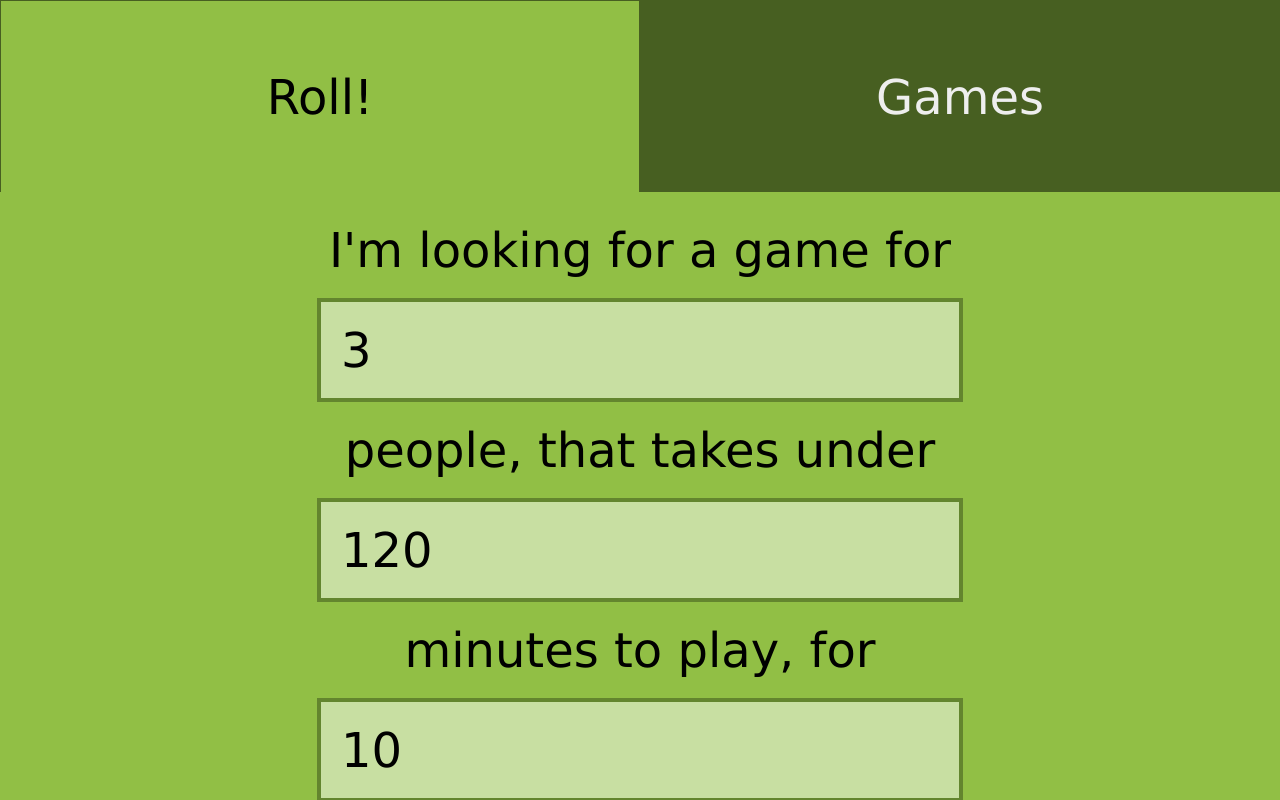
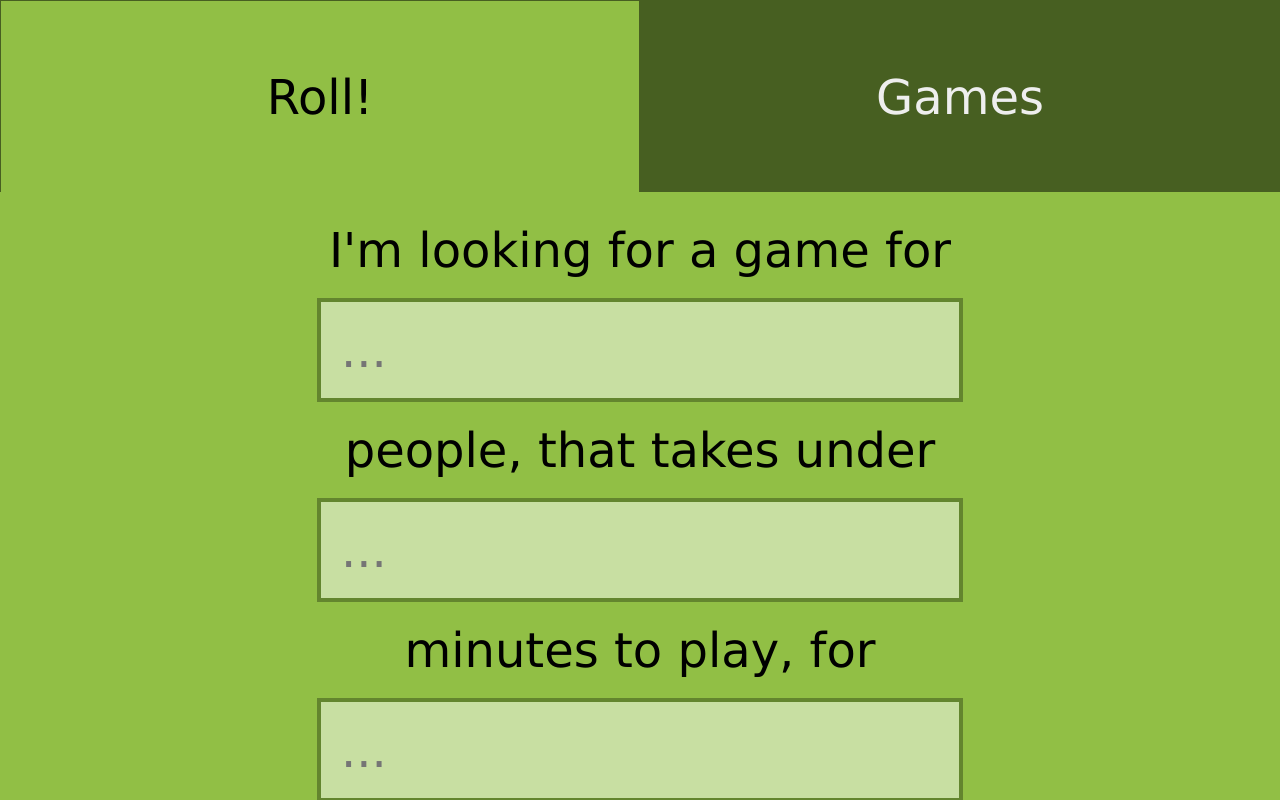
Before and after one commit to Jeff2Jeff/boardgame_app, a website: page public/index.html in a window 1280 px wide. Drawn offline with Linux system fonts and the light colour scheme.

Commit message:
Fixed 'box missing' image, removed roll defaults

```diff
--- a/public/index.html
+++ b/public/index.html
@@ -170,11 +170,11 @@
                             <!-- form to enter search params -->
                             <form id="roll_form" class="game_roll_form" autocomplete="off">
                                 <div>I'm looking for a game for</div>
-                                <input id="roll_player_num" type="number" required placeholder="..." value="3">
+                                <input id="roll_player_num" type="number" required placeholder="...">
                                 <div>people, that takes under</div>
-                                <input id="roll_duration_max" type="number" required placeholder="..." value="120">
+                                <input id="roll_duration_max" type="number" required placeholder="...">
                                 <div>minutes to play, for</div>
-                                <input id="roll_player_age_min" type="number" required placeholder="..." value="10">
+                                <input id="roll_player_age_min" type="number" required placeholder="...">
                                 <div>years and older.</div>
                             </form>
                         </div>
--- a/public/scripts/game_object.js
+++ b/public/scripts/game_object.js
@@ -1,5 +1,5 @@
-const MISSING_COVER_IMAGE = '/images/game_box_missing.jpg';
-const MISSING_COVER_THUMBNAIL = '/images/game_box_missing.jpg';
+const MISSING_COVER_IMAGE = './images/game_box_missing.jpg';
+const MISSING_COVER_THUMBNAIL = './images/game_box_missing.jpg';
 
 // Structure of a game, to make sure that all documents in
 // and out of the database have a similar structure
```
